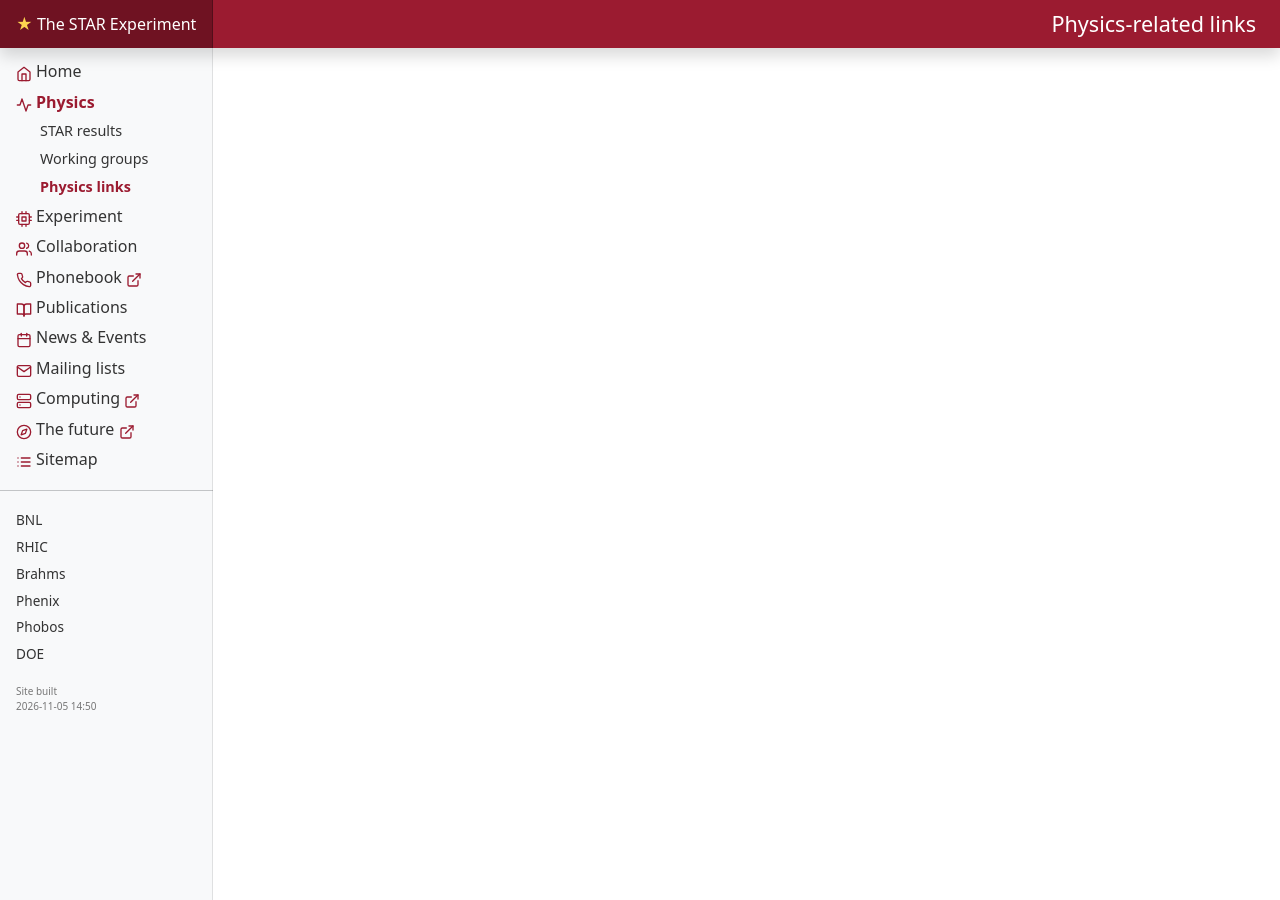
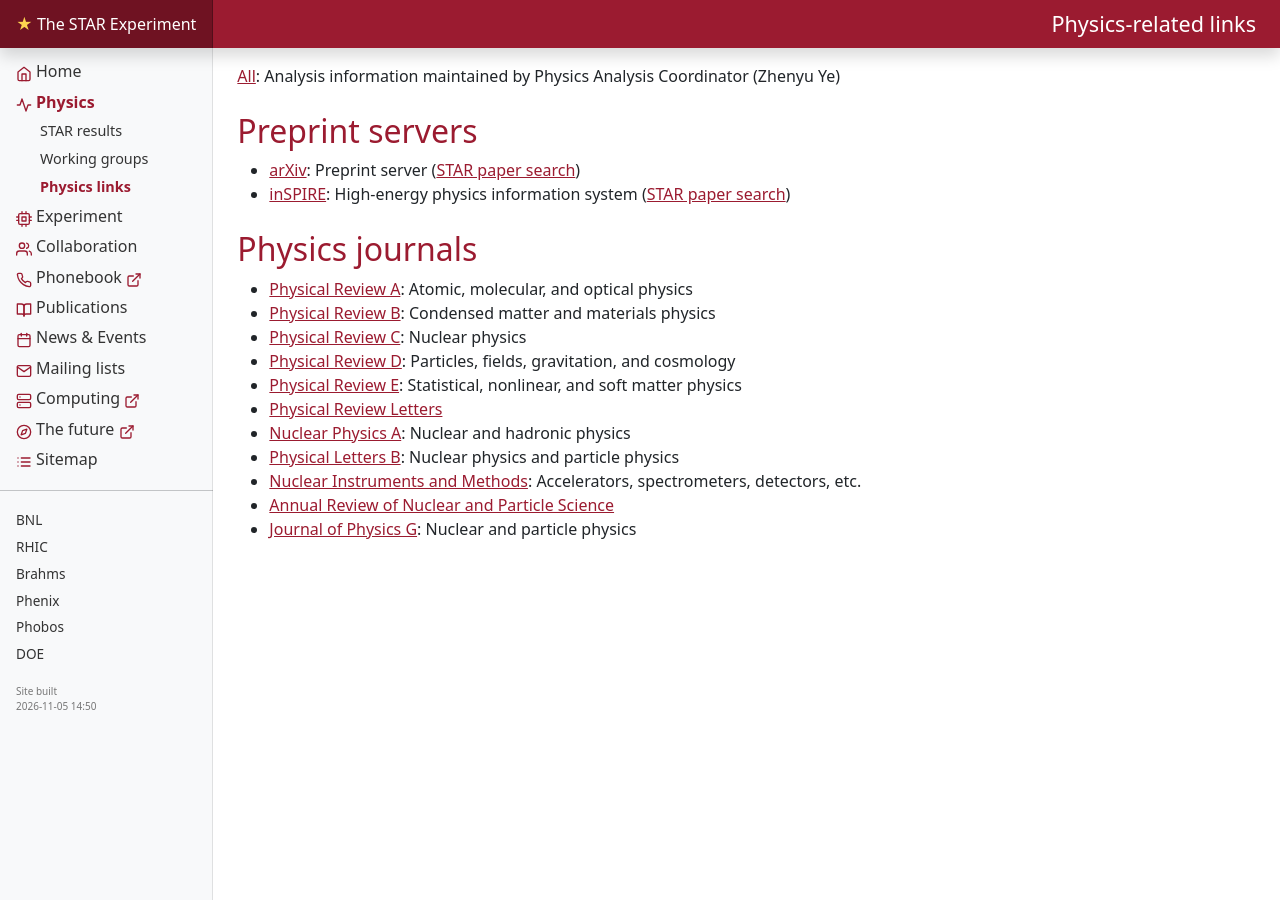
Before and after one commit to buddhasystem/star.github.io, a Jekyll site: the page built from physics/links/index.md, in a window 1280 px wide. Built offline with Jekyll 4.4.1, drawn with Linux system fonts in a browser that asks for light colours.

Commit message:
Added physics links

```diff
--- a/physics/links/index.md
+++ b/physics/links/index.md
@@ -4,4 +4,23 @@ redirect_from:
   - /central/physics/links.php/
 ---
 
-{% include stub.html legacy="/central/physics/links.php" %}
+[All](https://www.star.bnl.gov/public/all/){:target="_blank" rel="noopener"}: Analysis information maintained by Physics Analysis Coordinator (Zhenyu Ye)
+
+## Preprint servers
+
+- [arXiv](http://arxiv.org/){:target="_blank" rel="noopener"}: Preprint server ([STAR paper search](http://arxiv.org/find/nucl-ex/1/au:+STAR/0/1/0/all/0/1){:target="_blank" rel="noopener"})
+- [inSPIRE](http://inspirehep.net/){:target="_blank" rel="noopener"}: High-energy physics information system ([STAR paper search](http://inspirehep.net/search?p=BNL-RHIC-STAR){:target="_blank" rel="noopener"})
+
+## Physics journals
+
+- [Physical Review A](http://pra.aps.org/){:target="_blank" rel="noopener"}: Atomic, molecular, and optical physics
+- [Physical Review B](http://prb.aps.org/){:target="_blank" rel="noopener"}: Condensed matter and materials physics
+- [Physical Review C](http://prc.aps.org/){:target="_blank" rel="noopener"}: Nuclear physics
+- [Physical Review D](http://prd.aps.org/){:target="_blank" rel="noopener"}: Particles, fields, gravitation, and cosmology
+- [Physical Review E](http://pre.aps.org/){:target="_blank" rel="noopener"}: Statistical, nonlinear, and soft matter physics
+- [Physical Review Letters](http://prl.aps.org/){:target="_blank" rel="noopener"}
+- [Nuclear Physics A](http://www.sciencedirect.com/science/journal/03759474){:target="_blank" rel="noopener"}: Nuclear and hadronic physics
+- [Physical Letters B](http://www.sciencedirect.com/science/journal/03702693){:target="_blank" rel="noopener"}: Nuclear physics and particle physics
+- [Nuclear Instruments and Methods](http://www.sciencedirect.com/science/journal/01689002){:target="_blank" rel="noopener"}: Accelerators, spectrometers, detectors, etc.
+- [Annual Review of Nuclear and Particle Science](http://nucl.annualreviews.org/){:target="_blank" rel="noopener"}
+- [Journal of Physics G](http://www.iop.org/EJ/journal/JPhysG){:target="_blank" rel="noopener"}: Nuclear and particle physics
```
